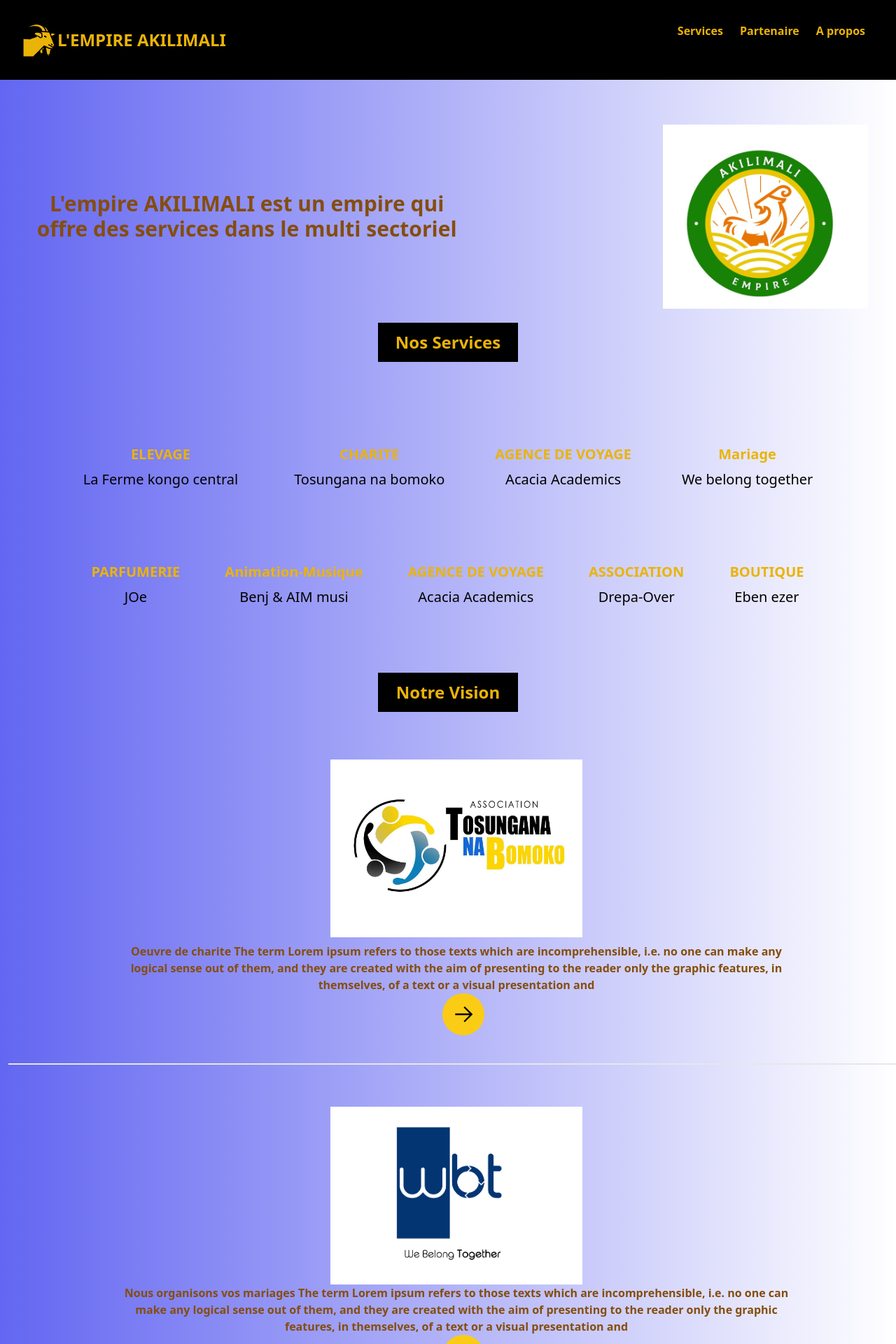
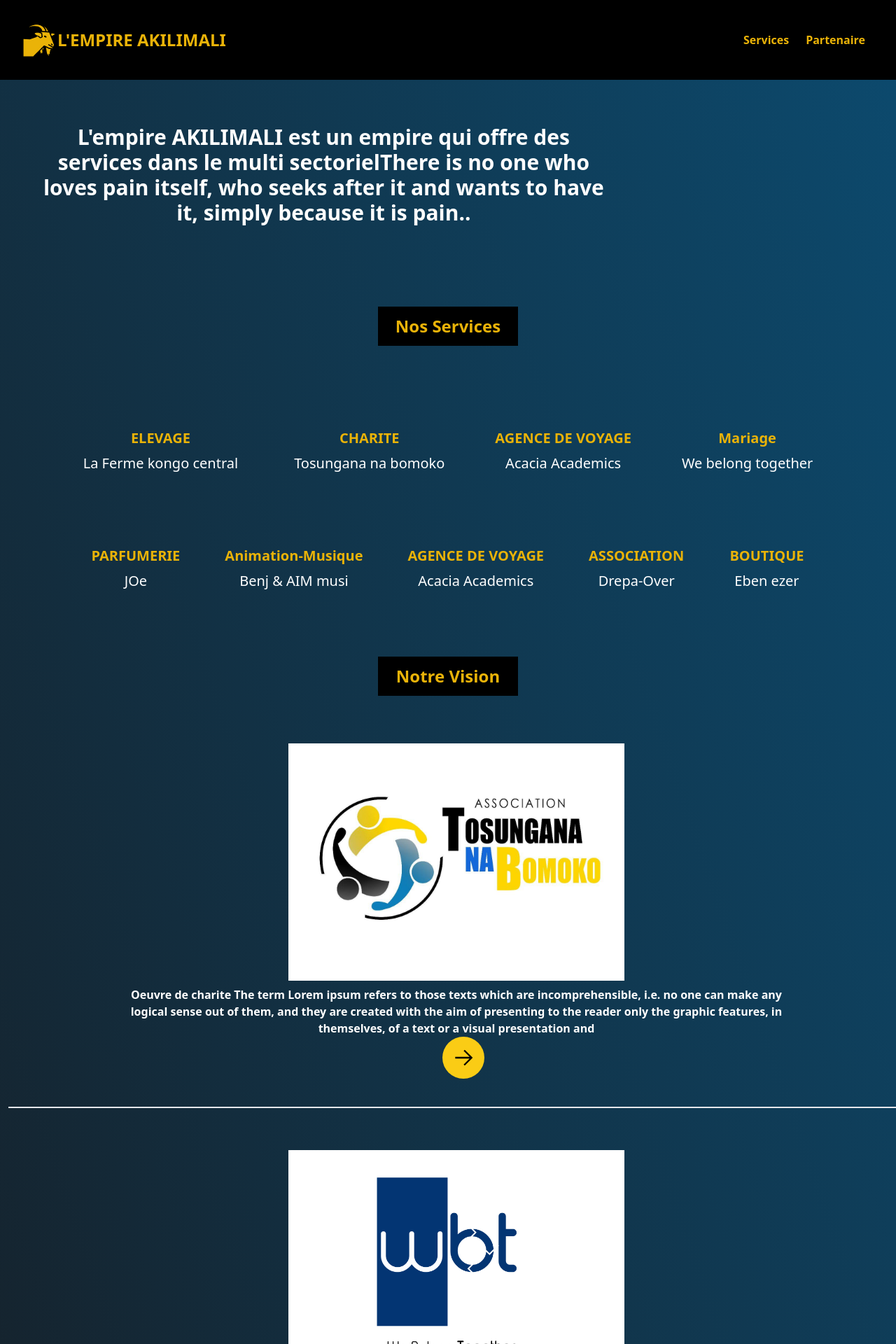
Before and after one commit to joelleakilimali/AKLM_EMPIRE, a React (Create React App) app: page / in a window 1280 px wide. Shown: the top 1920 px of the page at 70% size. Built offline with nearby package versions, Linux system fonts and the light colour scheme.

Commit message:
home page almost done

```diff
--- a/src/components/Header.js
+++ b/src/components/Header.js
@@ -3,7 +3,7 @@
 function Header() {
   return (
     <div className="bg-black text-yellow-500 font-semibold p-8">
-      <div className="flex justify-between">
+      <div className="flex  items-center justify-between">
         <div className=" flex items-center">
           <GiGoat size={50} />
           <h1 className="font-bold text-2xl">L'EMPIRE AKILIMALI</h1>
@@ -11,7 +11,6 @@
         <div className="flex cursor-pointer">
           <h1 className="mx-3"> Services</h1>
           <h1 className="mx-3">Partenaire</h1>
-          <h1 className="mx-3"> A propos</h1>
         </div>
       </div>
     </div>
--- a/src/pages/Home.js
+++ b/src/pages/Home.js
@@ -30,18 +30,16 @@
     </div>,
   ];
   return (
-    <div className=" bg-gradient-to-r from-indigo-500  ">
+    <div className=" flex flex-col justify-center bg-gradient-to-tr from-zinc-900 to-sky-900 ">
       <Header />
       <div className="  mt-16 conic-gradient(at left center, rgb(136, 19, 55), rgb(146, 64, 14), rgb(251, 113, 133))">
-        <div className="flex justify-between items-center bpx-2 mx-10 ">
+        <div className="flex justify-start items-center px-2 mx-10 mb-24 ">
           <div>
-            <p className="text-3xl w-[80%] font-bold text-yellow-800">
+            <p className="text-3xl w-[70%] font-bold text-white">
               L'empire AKILIMALI est un empire qui offre des services dans le
-              multi sectoriel
+              multi sectorielThere is no one who loves pain itself, who seeks
+              after it and wants to have it, simply because it is pain..
             </p>
-          </div>
-          <div className="flex flex-row-reverse">
-            <img src="../assets/empl.png" alt="logo" className="w-[70%]" />
           </div>
         </div>
       </div>
@@ -50,7 +48,7 @@
           Nos Services
         </h1>
       </div>
-      <div className="mt-5 p-5 text-black">
+      <div className="mt-5 p-5 text-white">
         <div className=" box justify-center text-xl ">
           <div className="innerBox">
             <h1 className="text-yellow-500 font-bold">ELEVAGE</h1>
@@ -101,10 +99,10 @@
         <div className="flex flex-col justify-start items-start  ">
           <div className="flex flex-col justify-center align-middle  items-center p-10  mt-5 w-full border-b-2 mx-3">
             <div className="flex justify-center">
-              <img src="../assets/atblogo.jpg" alt="wbt" className="w-[30%]" />
+              <img src="../assets/atblogo.jpg" alt="wbt" className="w-[40%]" />
             </div>
             <div className="flex justify-center">
-              <h1 className="text-yellow-800 pt-2  w-[80%] font-bold">
+              <h1 className="text-white pt-2  w-[80%] font-bold">
                 Oeuvre de charite The term Lorem ipsum refers to those texts
                 which are incomprehensible, i.e. no one can make any logical
                 sense out of them, and they are created with the aim of
@@ -124,10 +122,10 @@
 
           <div className="flex flex-col justify-center align-middle  items-center p-10  mt-5 w-full border-b-2 mx-3">
             <div className="flex justify-center">
-              <img src="../assets/webelong.png" alt="wbt" className="w-[30%]" />
+              <img src="../assets/webelong.png" alt="wbt" className="w-[40%]" />
             </div>
             <div className="flex justify-center">
-              <h1 className="text-yellow-800  w-[80%] font-bold">
+              <h1 className="text-white  w-[80%] font-bold">
                 Nous organisons vos mariages The term Lorem ipsum refers to
                 those texts which are incomprehensible, i.e. no one can make any
                 logical sense out of them, and they are created with the aim of
@@ -149,11 +147,11 @@
               <img
                 src="../assets/Empire-Akilimali-LogoDesign.png"
                 alt="wbt"
-                className="w-[30%]"
+                className="w-[40%]"
               />
             </div>
             <div className="flex justify-center">
-              <h1 className="text-yellow-800  w-[80%] font-bold">
+              <h1 className="text-white w-[80%] font-bold">
                 Nos chevres du kongo central sont heureux malades
                 drepanocytairesThe term Lorem ipsum refers to those texts which
                 are incomprehensible, i.e. no one can make any logical sense out
@@ -173,10 +171,10 @@
           </div>
           <div className="flex flex-col justify-center align-middle  items-center p-10  mt-5 w-full border-b-2 mx-3">
             <div className="flex justify-center">
-              <img src="../assets/drepa.png" alt="wbt" className="w-[50%]" />
+              <img src="../assets/over.jpg" alt="wbt" className="w-[50%]" />
             </div>
             <div className="flex justify-center">
-              <h1 className="text-yellow-800 pt-2  w-[80%] font-bold">
+              <h1 className="text-white pt-2  w-[80%] font-bold">
                 Projet de sensibilisation, depistage et accompagnement des
                 malades drepanocytairesThe term Lorem ipsum refers to those
                 texts which are incomprehensible, i.e. no one can make any
@@ -203,7 +201,7 @@
               />
             </div>
             <div className="flex justify-center">
-              <h1 className="text-yellow-800 pt-2  w-[80%] font-bold">
+              <h1 className="text-white pt-2  w-[80%] font-bold">
                 Poursuivre ses etudes en Europe devient un jeux d'enfant avec
                 acacia academics i.e. no one can make any logical sense out of
                 them, and they are created with the aim of presenting to the
```
Also changed, not shown: public/assets/over.jpg (added).
